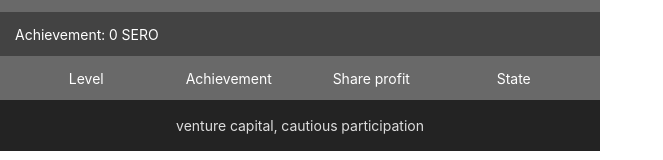
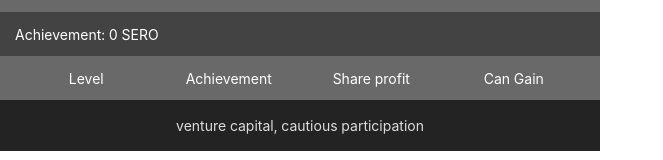
Before and after one commit to alpha-live/alpha, a React (Create React App) app: page / in a window 1280 px wide. Shown: the part 568-728 px from the top of the page, without its empty margins (0-663 px from the left). Built offline with nearby package versions, Linux system fonts and the light colour scheme; what sero-pp, serojs would draw is missing.

Commit message:
div 10 where > 0

```diff
--- a/src/component/accounts.js
+++ b/src/component/accounts.js
@@ -325,6 +325,9 @@
                     statue = new BigNumber(achievement).div(tenThousand).toNumber() >= (index + 1) ? language.e().account.recommend.stateValues[0] : language.e().account.recommend.stateValues[1];
                 }
                 let reward = new BigNumber(record.amount).multipliedBy(75).dividedBy(1000)
+                if(index>0) {
+                    reward = reward.dividedBy(10)
+                }
                 return <List.Item key={index}>
                     <div style={{float: "left", width: '25%', textAlign: 'center'}}><span
                         className="column-title">{index + 1}</span></div>
--- a/src/component/language.js
+++ b/src/component/language.js
@@ -65,8 +65,8 @@
                 count:"Count",
                 profit:"Share profit",
                 achieveDetail:"Achievement",
-                state:"State",
-                stateValues:["can get", "cannot get"]
+                state:"Can Gain",
+                stateValues:["Yes", "No"]
             }
         }
     };
```
